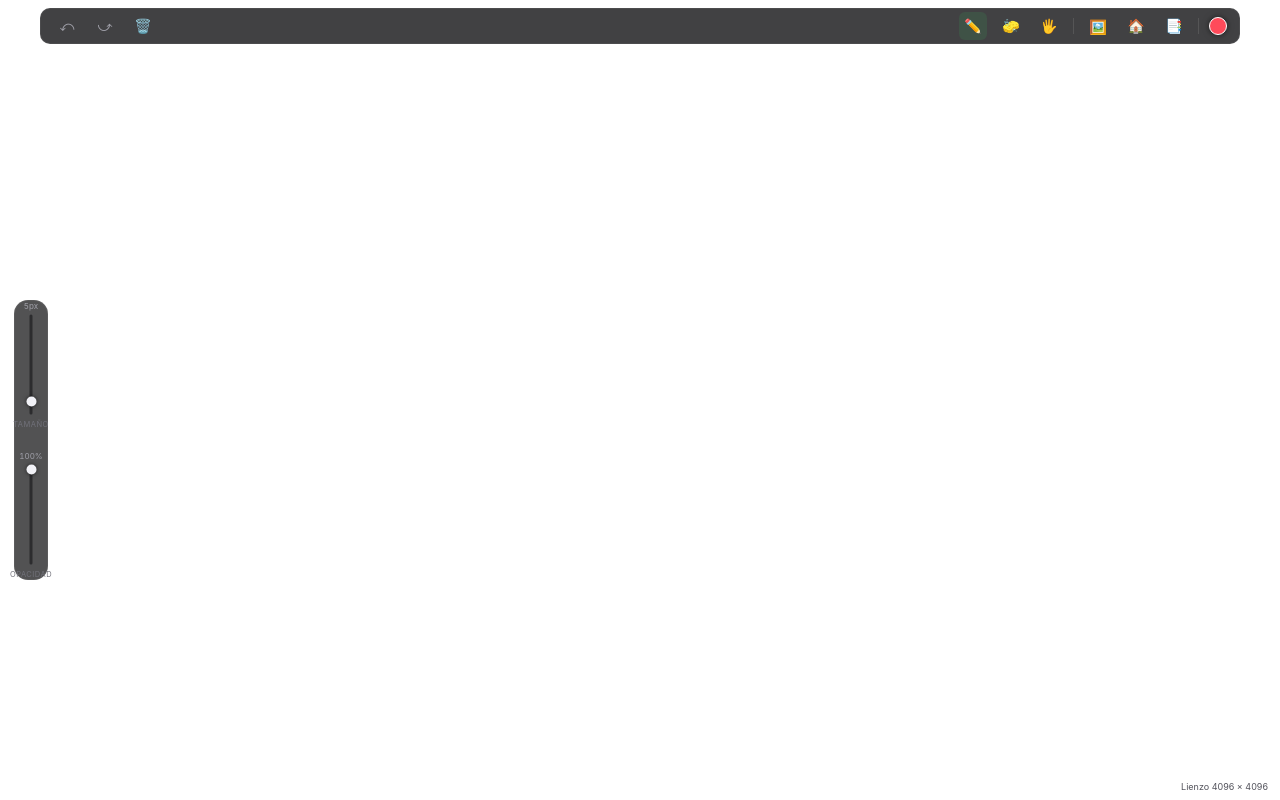
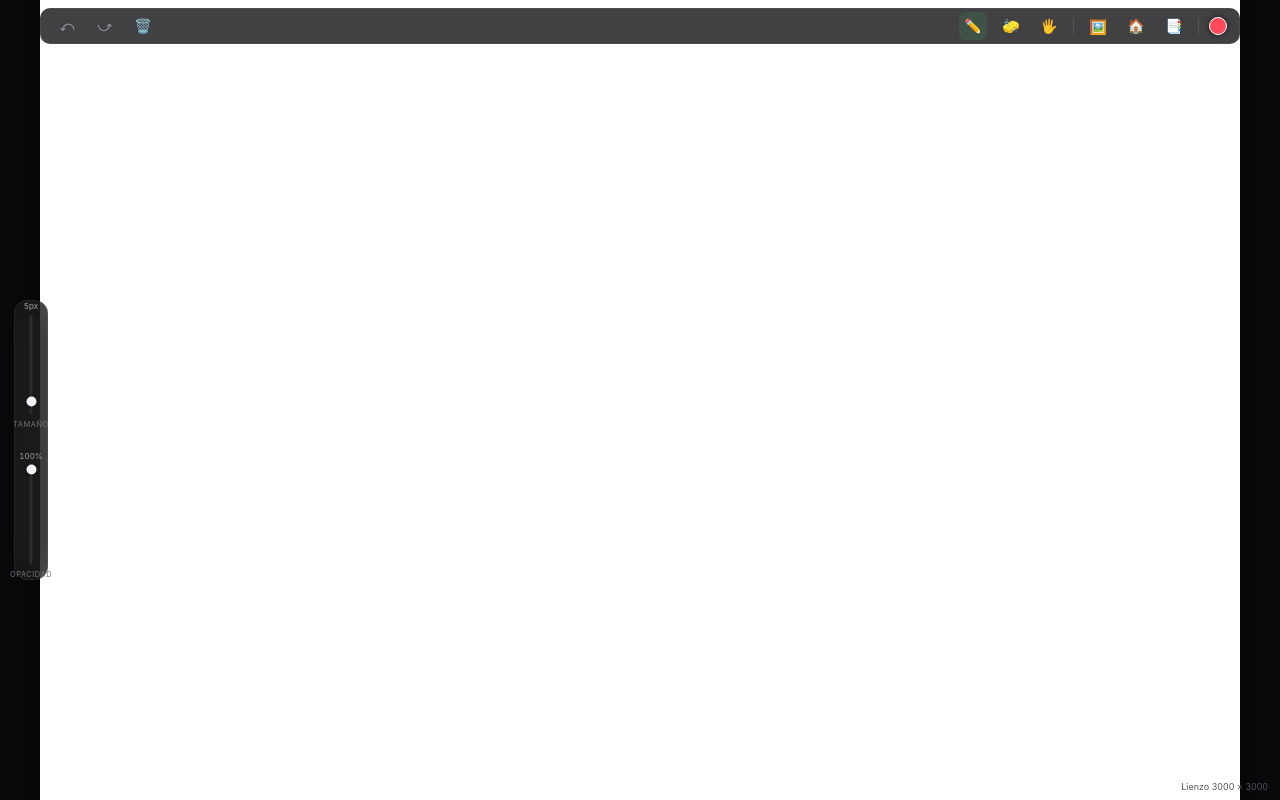
Before and after one commit to TabithaIA/GloArt, a plain HTML site: page index.html in a window 1280 px wide. Drawn offline with Linux system fonts and the light colour scheme; no server answers.

Commit message:
Add files via upload

```diff
--- a/index.html
+++ b/index.html
@@ -262,10 +262,10 @@
     </div>
 
     <div id="canvas-container">
-        <canvas id="mural" width="4096" height="4096"></canvas>
+        <canvas id="mural" width="3000" height="3000"></canvas>
     </div>
 
-    <div id="status-bar">Lienzo 4096 × 4096</div>
+    <div id="status-bar">Lienzo 3000 × 3000</div>
 
     <script type="module">
         import { initializeApp } from "https://www.gstatic.com/firebasejs/10.8.0/firebase-app.js";
```
